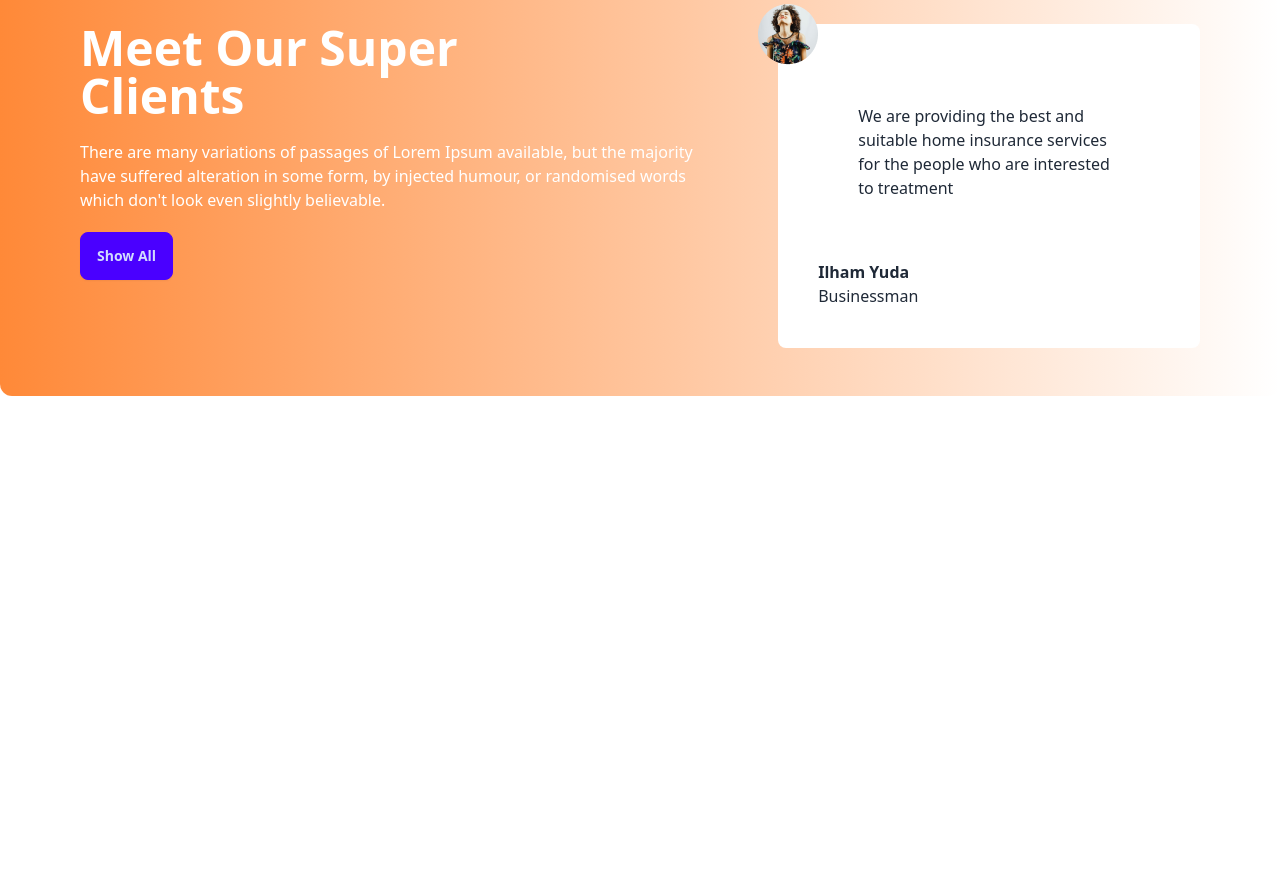
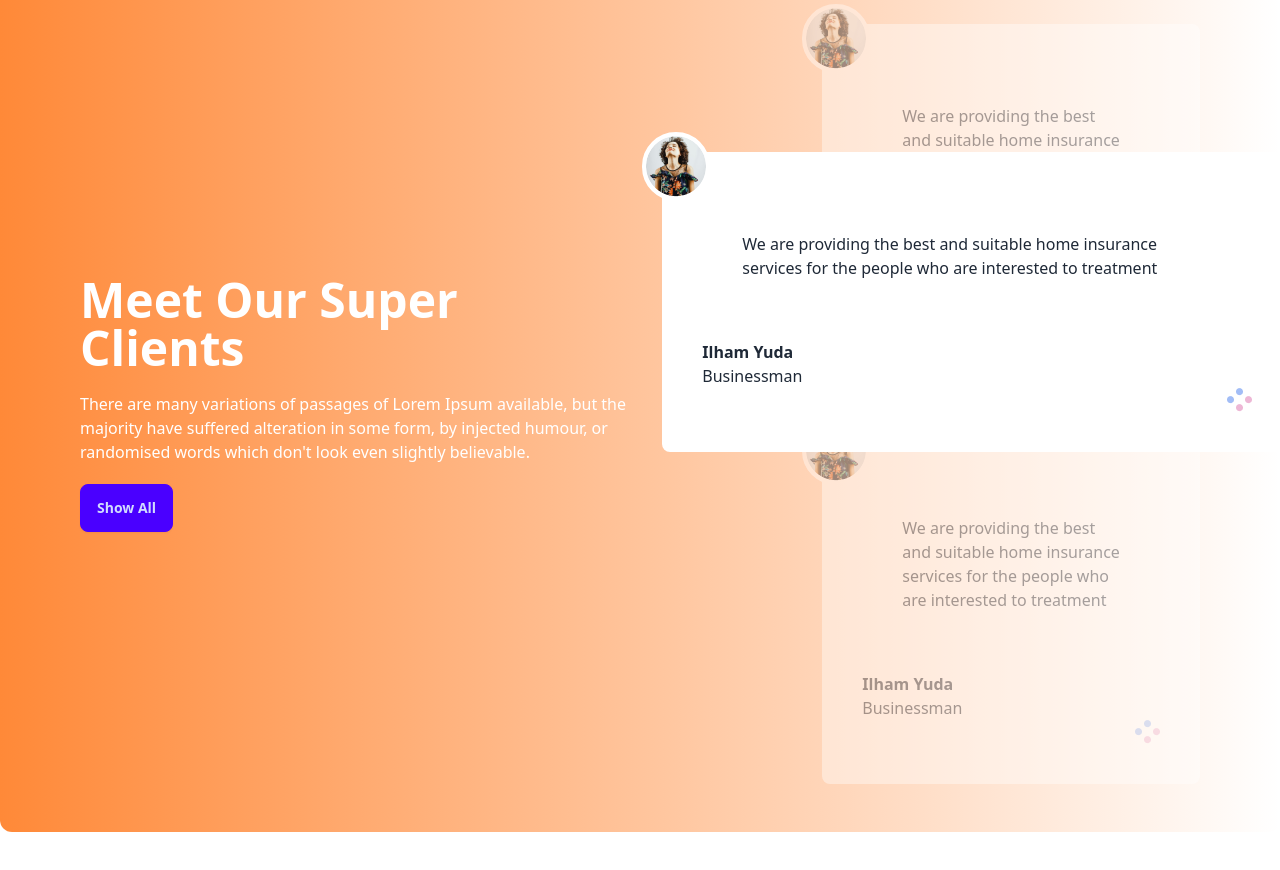
Before and after one commit to mhrocky5683/Tea-House, a plain HTML site: page index.html in a window 1280 px wide. Shown: the part 1897-2767 px from the top of the page. Before the commit the page ends 2389 px from the top, so only its background shows below. Drawn offline with nearby package versions, Linux system fonts and the light colour scheme.

Commit message:
added castomer reviwe section

```diff
--- a/index.html
+++ b/index.html
@@ -154,6 +154,7 @@
       <!--  Super Clients section -->
       <section
         class="my-24 flex flex-col lg:flex-row gap-12 rounded-xl bg-gradient-to-r from-[#FF8938] to[#F00] px-20 py-12">
+        <div class=" flex items-center lg:pr-28">
           <div class="space-y-5">
             <h2 class="font-extrabold text-5xl text-white">Meet Our Super <br> Clients</h2>
             <p class="text-white">There are many variations of passages of Lorem Ipsum available, but the majority have
@@ -161,14 +162,44 @@
               believable. </p>
             <button class="btn btn-primary">Show All</button>
           </div>
+        </div>
         <!-- castomer reviwe -->
-        <div>
-          <div class=" relative   p-10 rounded-lg bg-white">
-            <img class="absolute -top-5 -left-5" src="images/client.png" alt="">
+        <div class="relative ">
+          <!-- review next -->
+          <div class=" relative z-10 mb-16 opacity-40  p-10 rounded-lg bg-white">
+            <img class="absolute -top-5 -left-5 border-4 border-white rounded-full bg-white " src="images/client.png"
+              alt="">
             <p class="p-10"> We are providing the best and suitable home insurance services for the people who are
               interested to treatment</p>
             <h4 class="font-bold mt-5">Ilham Yuda</h4>
             <p class="font-medium">Businessman</p>
+            <div class="flex justify-end">
+              <img src="images/circles.png" alt="">
+            </div>
+          </div>
+          <!-- review current -->
+          <div class=" absolute z-20 top-32 lg:w-[630px] lg:-left-40 p-10 rounded-lg bg-white">
+            <img class="absolute -top-5 -left-5 border-4 border-white rounded-full bg-white " src="images/client.png"
+              alt="">
+            <p class="p-10"> We are providing the best and suitable home insurance services for the people who are
+              interested to treatment</p>
+            <h4 class="font-bold mt-5">Ilham Yuda</h4>
+            <p class="font-medium">Businessman</p>
+            <div class="flex justify-end">
+              <img src="images/circles.png" alt="">
+            </div>
+          </div>
+          <!-- review previous -->
+          <div class=" relative z-10 opacity-40   p-10 rounded-lg bg-white">
+            <img class="absolute -top-5 -left-5 border-4 border-white rounded-full bg-white " src="images/client.png"
+              alt="">
+            <p class="p-10"> We are providing the best and suitable home insurance services for the people who are
+              interested to treatment</p>
+            <h4 class="font-bold mt-5">Ilham Yuda</h4>
+            <p class="font-medium">Businessman</p>
+            <div class="flex justify-end">
+              <img src="images/circles.png" alt="">
+            </div>
           </div>
 
 
```
Lines whose indentation alone changed are shown as unchanged.
